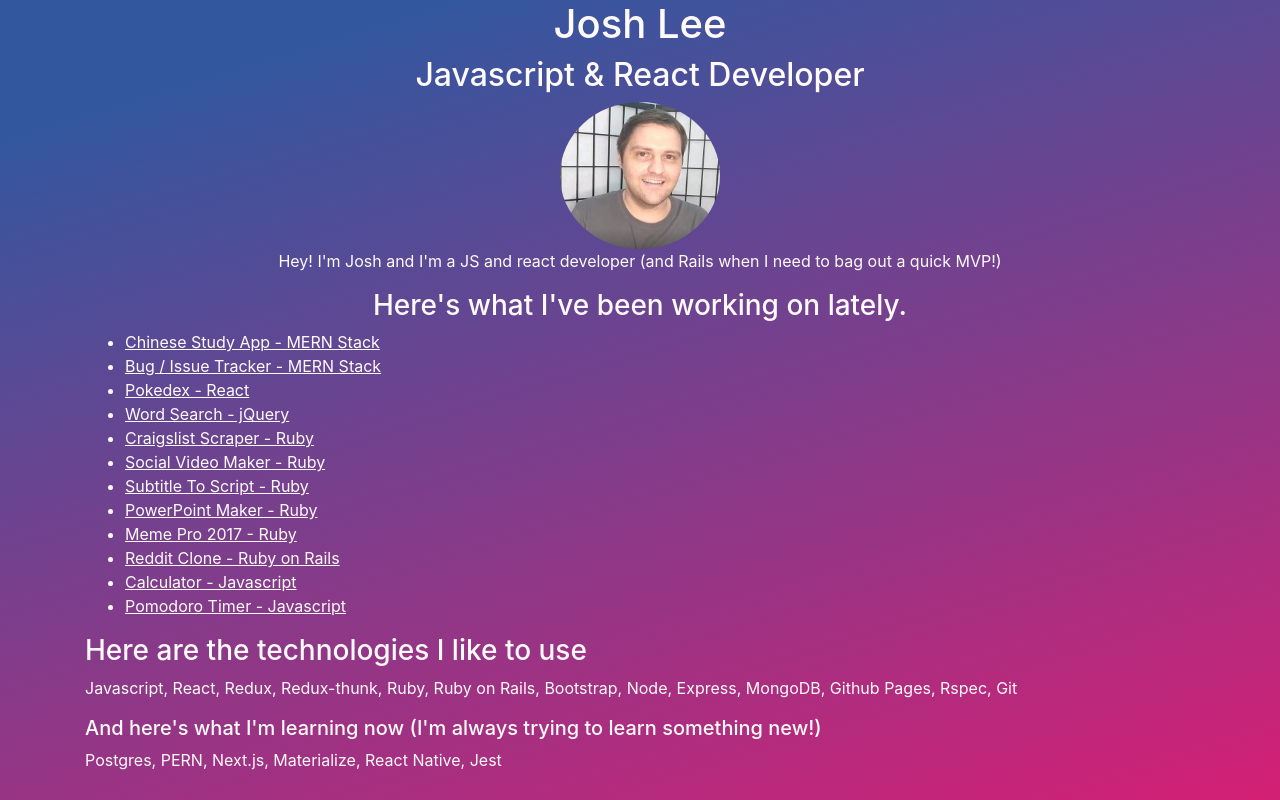
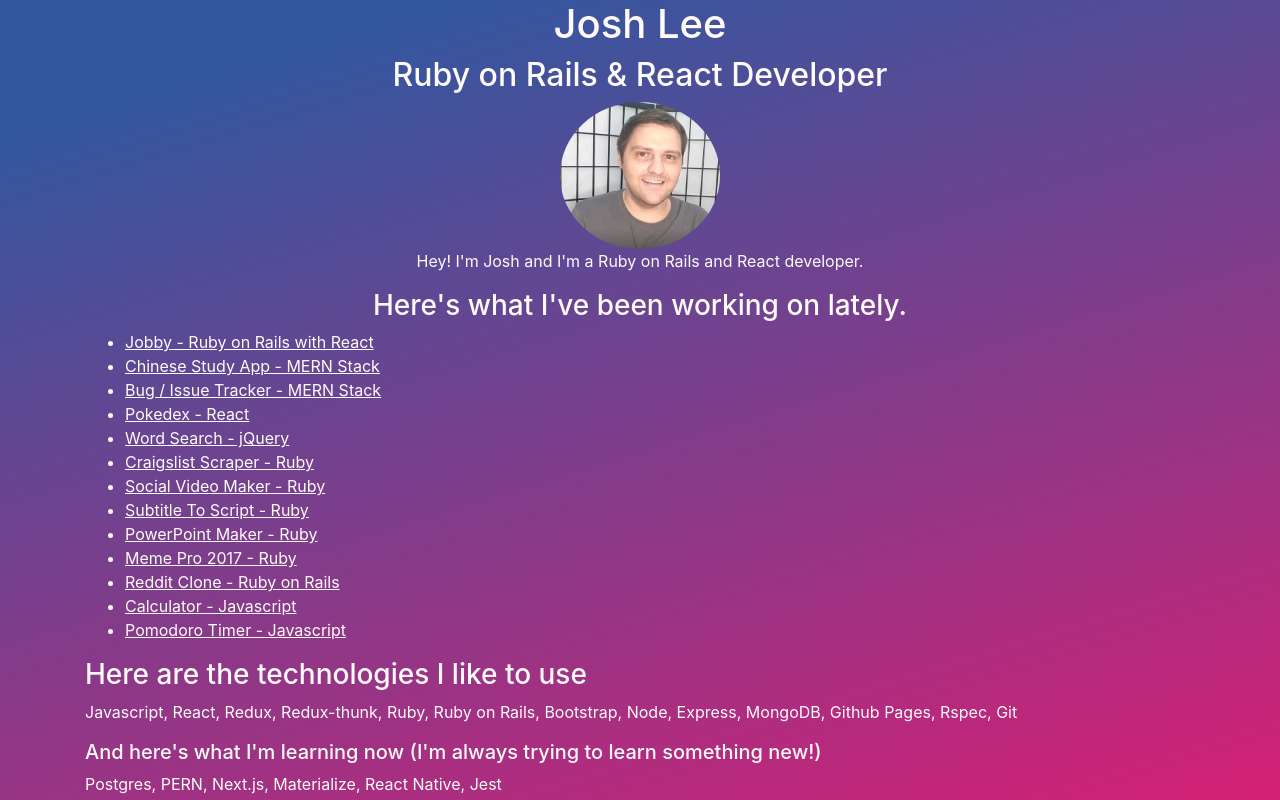
Before and after one commit to heyJoshLee/jleewebdev.github.io, a plain HTML site: page index.html in a window 1280 px wide. Drawn offline with nearby package versions, Linux system fonts and the light colour scheme.

Commit message:
Add jobby

```diff
--- a/index.html
+++ b/index.html
@@ -11,12 +11,13 @@
 <body class="container">
   <div class="hero text-center">
     <h1>Josh Lee</h1>
-    <h2>Javascript & React Developer</h2>
+    <h2>Ruby on Rails & React Developer</h2>
     <img src="me.jpeg" alt="Josh Lee" class="hero__image">
-    <p>Hey! I'm Josh and I'm a JS and react developer (and Rails when I need to bag out a quick MVP!)</p>
+    <p>Hey! I'm Josh and I'm a Ruby on Rails and React developer.</p>
     <h3>Here's what I've been working on lately.</h3>
   </div>
   <ul>
+    <li><a href="https://github.com/jleewebdev/jobby">Jobby - Ruby on Rails with React</a></li>
     <li><a href="https://github.com/jleewebdev/chinese-study-app">Chinese Study App - MERN Stack</a></li>
     <li><a href="https://github.com/jleewebdev/Issue-Tracker-mern">Bug / Issue Tracker - MERN Stack</a></li>
     <li><a href="https://github.com/jleewebdev/pokedex-react">Pokedex - React </a></li>
```
